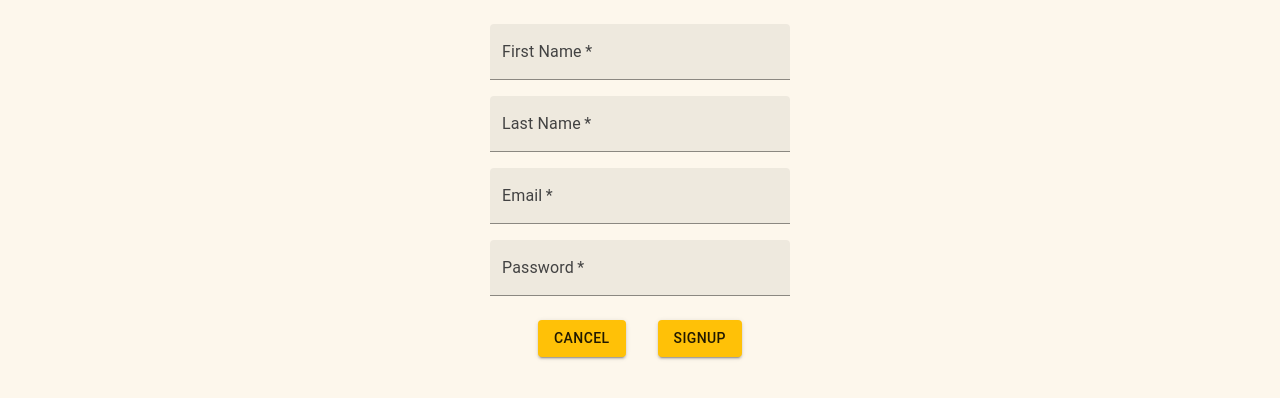
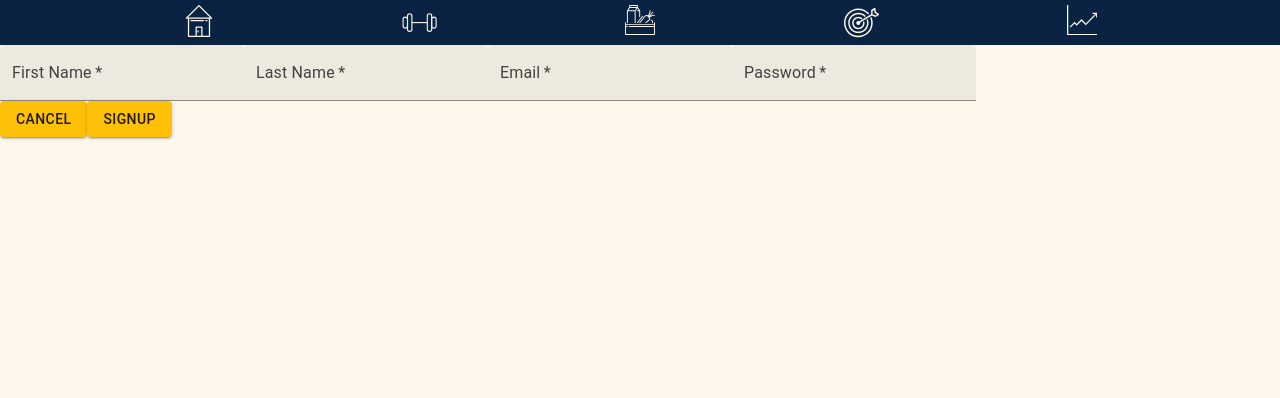
Before and after one commit to SchoolOfCode/final-project-front-end-theredhotchillicoders, a Next.js app: page /signup in a window 1280 px wide. Shown: the top 398 px of the page. Built offline with nearby package versions, Linux system fonts and the light colour scheme; no server answers.

Commit message:
Firebase signup page working Co-authored-by: Mohammed Ali.m2804@outlook.com Co-authored-by: Troy troywebb95@gmail.com

```diff
--- a/components/SignupForm/SignupForm.js
+++ b/components/SignupForm/SignupForm.js
@@ -1,42 +1,49 @@
-import React, { useState } from "react";
-import { makeStyles } from "@mui/styles";
+import React, { useState, useEffect } from "react";
 import TextField from "@mui/material/TextField";
 import Button from "@mui/material/Button";
+import {
+  getAuth,
+  signInWithEmailAndPassword,
+  createUserWithEmailAndPassword,
+} from "firebase/auth";
 
-const useStyles = makeStyles((theme) => ({
-  root: {
-    display: "flex",
-    flexDirection: "column",
-    justifyContent: "center",
-    alignItems: "center",
-    padding: theme.spacing(2),
-
-    "& .MuiTextField-root": {
-      margin: theme.spacing(1),
-      width: "300px",
-    },
-    "& .MuiButtonBase-root": {
-      margin: theme.spacing(2),
-    },
-  },
-}));
-
-const SignupForm = ({ handleClose }) => {
-  const classes = useStyles();
+const SignupForm = ({}) => {
+  // const classes = useStyles();
   // create state variables for each input
   const [firstName, setFirstName] = useState("");
   const [lastName, setLastName] = useState("");
   const [email, setEmail] = useState("");
   const [password, setPassword] = useState("");
 
-  const handleSubmit = (e) => {
+  async function handleSubmit(e) {
     e.preventDefault();
     console.log(firstName, lastName, email, password);
-    handleClose();
-  };
+    const authentication = getAuth();
+    createUserWithEmailAndPassword(authentication, email, password)
+      .then((response) => {
+        navigate("/home");
+        sessionStorage.setItem(
+          "Auth Token",
+          response._tokenResponse.refreshToken
+        );
+      })
+      .catch((error) => {
+        if (error.code === "auth/email-already-in-use") {
+          toast.error("Email Already in Use");
+        }
+      });
+  }
+
+  useEffect(() => {
+    let authToken = sessionStorage.getItem("Auth Token");
+
+    if (authToken) {
+      navigate("/home");
+    }
+  }, []);
 
   return (
-    <form className={classes.root} onSubmit={handleSubmit}>
+    <form onSubmit={handleSubmit}>
       <TextField
         label="First Name"
         variant="filled"
@@ -68,9 +75,7 @@ const SignupForm = ({ handleClose }) => {
         onChange={(e) => setPassword(e.target.value)}
       />
       <div>
-        <Button variant="contained" onClick={handleClose}>
-          Cancel
-        </Button>
+        <Button variant="contained">Cancel</Button>
         <Button type="submit" variant="contained" color="primary">
           Signup
         </Button>
--- a/components/firebaseAuth/firebase.js
+++ b/components/firebaseAuth/firebase.js
@@ -1,14 +1,11 @@
 import { initializeApp } from "firebase/app";
-import { getAuth } from "firebase/auth";
 
-const app = initializeApp({
+const clientCredentials = {
   apiKey: process.env.NEXT_PUBLIC_FIREBASE_APIKEY,
   authDomain: process.env.NEXT_PUBLIC_FIREBASE_AUTH_DOMAIN,
   projectId: process.env.NEXT_PUBLIC_FIREBASE_PROJECT_ID,
   storageBucket: process.env.NEXT_PUBLIC_FIREBASE_STORAGE_BUCKET,
   messagingSenderId: process.env.NEXT_PUBLIC_FIREBASE_MESSAGING_SENDER_ID,
   appId: process.env.NEXT_PUBLIC_FIREBASE_APP_ID,
-});
-
-export const auth = getAuth();
-export default app;
+};
+export const app = initializeApp(clientCredentials);
--- a/contexts/AuthContext.js
+++ b/contexts/AuthContext.js
@@ -1,7 +1,7 @@
-import React, { useContext, useState, useEffect } from "react";
+import React, { useContext, useState, useEffect, createContext } from "react";
 import { auth } from "../components/firebaseAuth/firebase.js";
 
-const AuthContext = React.createContext();
+const AuthContext = createContext();
 
 export function useAuth() {
   return useContext(AuthContext);
@@ -60,3 +60,5 @@ export function AuthProvider({ children }) {
     </AuthContext.Provider>
   );
 }
+
+export default AuthContext;
--- a/package.json
+++ b/package.json
@@ -16,7 +16,8 @@
     "firebase": "^9.6.7",
     "next": "12.0.10",
     "react": "17.0.2",
-    "react-dom": "17.0.2"
+    "react-dom": "17.0.2",
+    "react-firebaseui": "^6.0.0"
   },
   "devDependencies": {
     "eslint": "8.9.0",
--- a/pages/_app.js
+++ b/pages/_app.js
@@ -3,7 +3,7 @@ import "../styles/globals.css";
 import { darkMode, lightMode } from "../styles/themes";
 import { ThemeProvider } from "@mui/material/styles";
 import CssBaseline from "@mui/material/CssBaseline";
-import { AuthProvider } from "../contexts/AuthContext";
+import NavBar from "../components/NavBar/NavBar";
 
 function MyApp({ Component, pageProps }) {
   console.log("app render");
@@ -16,6 +16,7 @@ function MyApp({ Component, pageProps }) {
   return (
     <ThemeProvider theme={activeMode}>
       <CssBaseline />
+      <NavBar></NavBar>
       <Component
         pageProps={pageProps}
         toggleColorMode={() =>
--- a/pages/index.js
+++ b/pages/index.js
@@ -1,11 +1,10 @@
-import NavBar from "../components/NavBar/NavBar";
 import React from "react";
 import { useEffect, useState } from "react";
 import ProgressBar from "../components/ProgressBar/ProgressBar";
 import TaskBoard from "../components/TaskBoard/TaskBoard";
 import css from "../styles/index.module.css";
 
-export default function Dashboard({ toggleColorMode, mode }) {
+export default function Dashboard({ toggleColorMode }) {
   const [taskComplete, setTaskComplete] = useState(0);
   const [todos, setTodos] = useState([]);
   console.log(todos);
@@ -24,7 +23,6 @@ export default function Dashboard({ toggleColorMode, mode }) {
 
   return (
     <div>
-      <NavBar mode={mode} />
       <h1>Dashboard</h1>
       <p>
         Lorem ipsum dolor sit amet consectetur adipisicing elit. Nisi ullam
```
Also changed, not shown: pages/fitness.js (+45 -44 lines), 1 other file (tests, documents, lock files or other folders).
